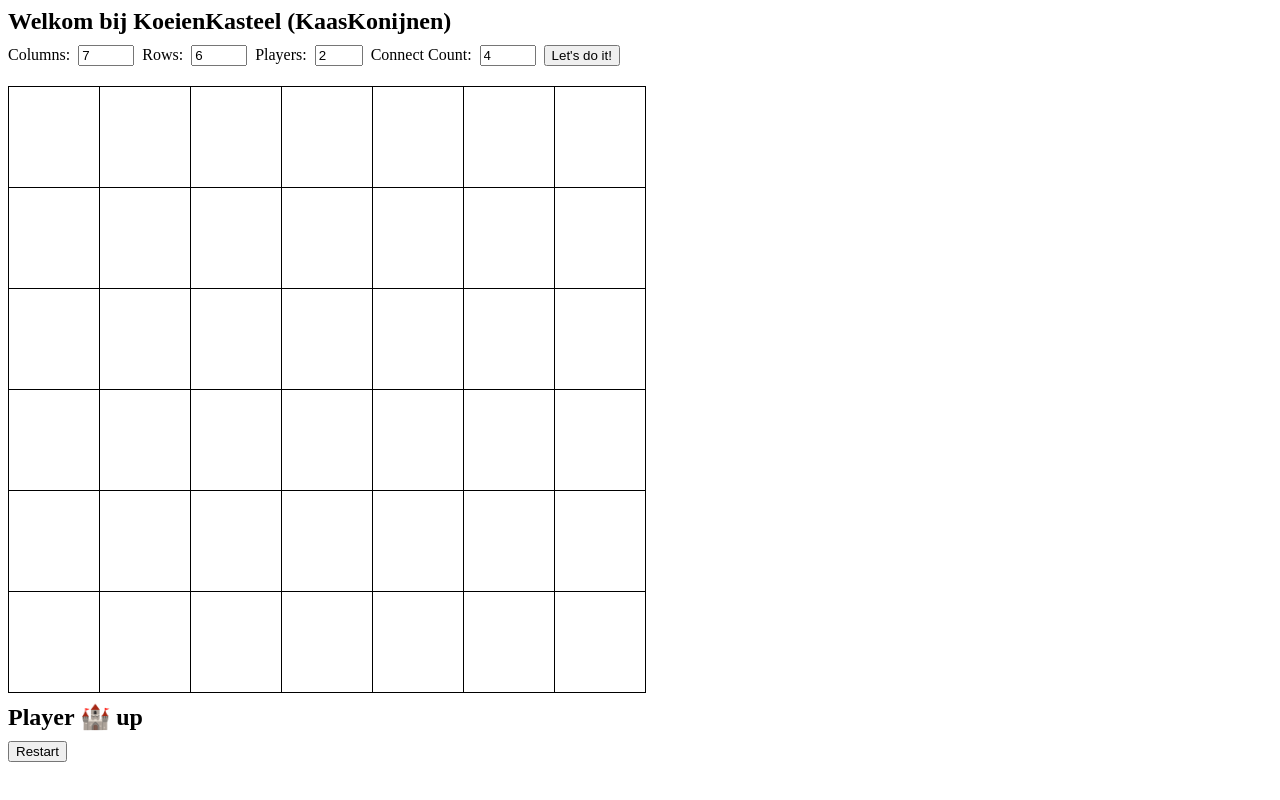
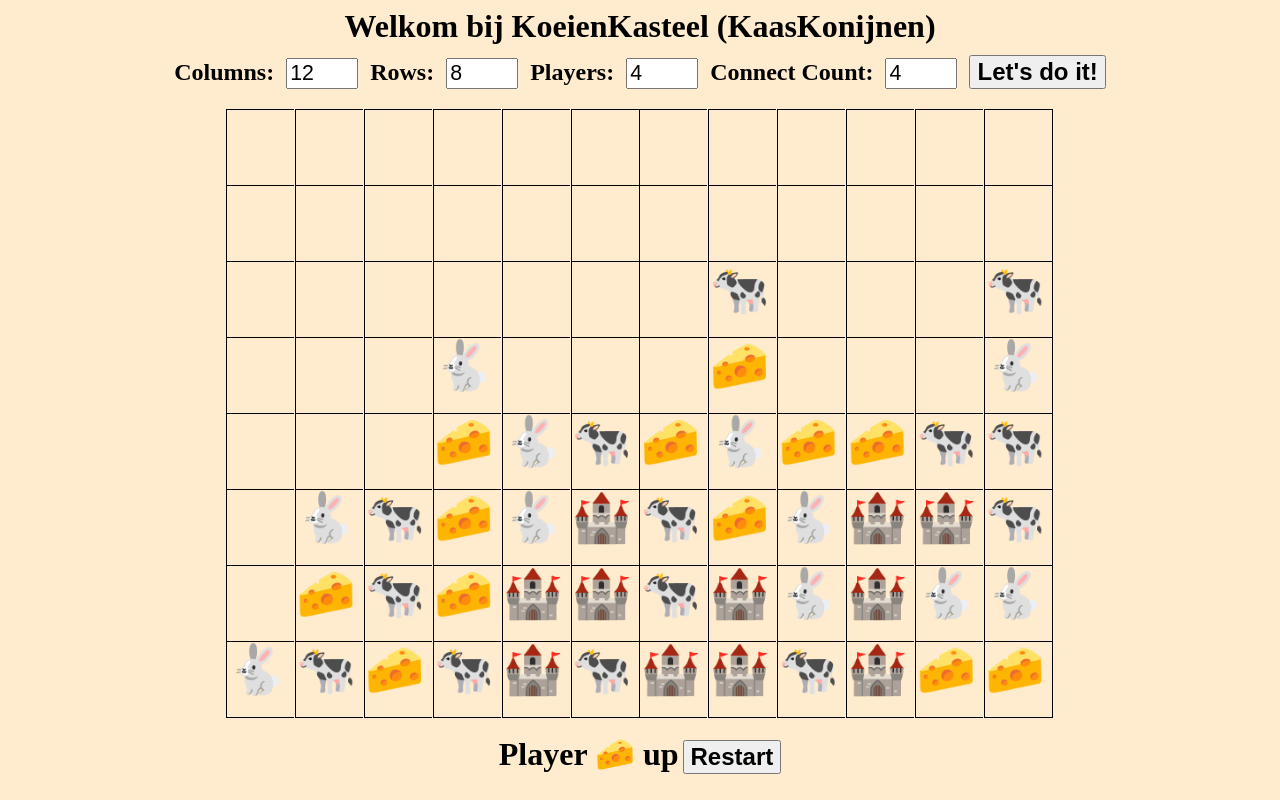
Before and after one commit to KoeienKasteel/KoeienKasteel.github.io, a plain HTML site: page index.html in a window 1280 px wide. Drawn offline with Linux system fonts and the light colour scheme.

Commit message:
Centering, font-size, sample data

```diff
--- a/connect4.css
+++ b/connect4.css
@@ -1,14 +1,24 @@
-#playfield
-{
+body {
+  background-color: blanchedalmond;
+}
+
+#playfieldcontainer {
+  margin-left: auto;
+  margin-right: auto;
+  display: block;
+}
+
+#playfield {
   display: inline-grid;
   border: 0px;
   border-color: black;
   border-style: solid;
   padding: 0px;
   gap: 0px;
+  width: 100%;
 }
 
-.playdata{
+.playdata {
   border-left: 1px;
   border-bottom: 1px;
   border-right: 0px;
@@ -18,42 +28,83 @@
   margin-left: 0px;
   margin-right: 0px;
   user-select: none;
-  padding-top:0px;
+  padding-top: 0px;
 }
 
-.playdataright{
+.playdataright {
   border-right: 1px;
   border-color: black;
   border-style: solid;
 }
 
-.playdatatop{
+.playdatatop {
   border-top: 1px;
   border-color: black;
   border-style: solid;
 }
 
-#inputstatus{
+#inputstatus {
   color: red;
   height: 20px;
   user-select: none;
 }
 
 #gametitle{
-  font-size: 24px;
-  font-weight: bold;
+  font-size: 24pt;
   padding-bottom: 10px;
   user-select: none;
 }
 
-#result{
-  font-size: 24px;
+#topbar{
+  font-size: 18pt;
+  font-weight: bold;
+}
+
+button{
+  font-size: 18pt;
+  font-weight: bold;
+}
+
+#result {
+  font-size: 24pt;
   font-weight: bold;
   padding-bottom: 10px;
   padding-top: 10px;
   user-select: none;
 }
 
-#updateplayfield,#restart{
+#updateplayfield,
+#restart {
   user-select: none;
 }
+
+#entryfields label{
+
+}
+
+.entryfield {
+  display: inline-block;
+  width: 3em;
+  font-size: 16pt;
+}
+
+#topbarcontainer,
+#bottombarcontainer {
+  text-align: center;
+  width: auto;
+}
+
+#topbar,
+#bottombar {
+  margin-left: auto;
+  margin-right: auto;
+  display: inline;
+  display: inline-block;
+  width: auto;
+}
+
+.topfield,
+.bottomfield {
+  white-space: nowrap;
+  display: inline-block;
+}
--- a/connect4.js
+++ b/connect4.js
@@ -18,13 +18,9 @@ let player
 
 function connect4Main() {
   const playField = document.getElementById('playfield')
-  const playFieldData = initData(playField)
-  const doDebug = false
+  const doDebug = true
 
-  if (doDebug) {
-    initTestData(playFieldData)
-  }
-  doUpdatePlayField(playField,true)
+  doUpdatePlayField(playField,true,doDebug)
 }
 
 function moveDataToGrid(playField, playFieldData) {
@@ -54,19 +50,12 @@ function clearStatus() {
 
 function initTestData(playFieldData) {
   // feel free to set up your own test data overhere
-  /*
-      playFieldData[rows-5]=[0, 0, 0, 0, 0, 0]
-      playFieldData[rows-4]=[0, 0, 1, 0, 0, 0]
-      playFieldData[rows-3]=[0, 0, 1, 2, 0, 0]
-      playFieldData[rows-2]=[0, 2, 2, 1, 2, 0]
-      playFieldData[rows-1]=[1, 2, 1, 2, 2, 1]
-  */
-  playFieldData[rows - 6] = [0, 0, 0, 0, 1, 0]
-  playFieldData[rows - 5] = [0, 0, 0, 0, 3, 0]
-  playFieldData[rows - 4] = [3, 4, 1, 3, 4, 3]
-  playFieldData[rows - 3] = [3, 4, 2, 1, 3, 4]
-  playFieldData[rows - 2] = [3, 2, 2, 1, 2, 4]
-  playFieldData[rows - 1] = [1, 2, 1, 2, 2, 1]
+  playFieldData[rows - 6] = [0, 0, 0, 0, 0, 0, 0, 1, 0, 0, 0, 1]
+  playFieldData[rows - 5] = [0, 0, 0, 4, 0, 0, 0, 3, 0, 0, 0, 4]
+  playFieldData[rows - 4] = [0, 0, 0, 3, 4, 1, 3, 4, 3, 3, 1, 1]
+  playFieldData[rows - 3] = [0, 4, 1, 3, 4, 2, 1, 3, 4, 2, 2, 1]
+  playFieldData[rows - 2] = [0, 3, 1, 3, 2, 2, 1, 2, 4, 2, 4, 4]
+  playFieldData[rows - 1] = [4, 1, 3, 1, 2, 1, 2, 2, 1, 2, 3, 3]
 }
 
 function addEventListeners(playField, playFieldData) {
@@ -360,10 +349,10 @@ function checkValues(numRows, numColumns,numPlayers, numConnectCount) {
 function updatePlayField(e)
 {
   const playField=document.getElementById('playfield')
-	doUpdatePlayField(playField,false)
+	doUpdatePlayField(playField,false,false)
 }
 
-function doUpdatePlayField(playField,silent) {
+function doUpdatePlayField(playField,silent,doDebug) {
   const strColumns = document.getElementById('columns').value
   const strRows = document.getElementById('rows').value
   const strPlayers = document.getElementById('players').value
@@ -383,6 +372,9 @@ function doUpdatePlayField(playField,silent) {
         players = numPlayers
         connectCount = numConnectCount
         const playFieldData = initData(playField)
+        if(doDebug){
+          initTestData(playFieldData)
+        }
         moveDataToGrid(playField, playFieldData)
         // resizeGrid()
         doResizeWindow(playField)
@@ -393,13 +385,15 @@ function doUpdatePlayField(playField,silent) {
 
 function onResizeWindow(e, playField)
 {
+  e
   doResizeWindow(playField)
 }
 
 function doResizeWindow(playField)
 {
   let cellSize
-  const cellWidth=Math.round(window.innerWidth / cols)
+  const border=1
+  const cellWidth=Math.round((window.innerWidth - 30) / cols)
   let cellHeight=Math.round((window.innerHeight - 200) / rows) // 200 is about the size of status messages and buttons
   const paddingBottom=Math.round(cellHeight/10) // slightly lift characters for better fit
   cellHeight-=paddingBottom
@@ -407,6 +401,9 @@ function doResizeWindow(playField)
     cellSize=cellHeight
   else
     cellSize=cellWidth
+  const playFieldContainer=document.getElementById('playfieldcontainer')
+  playFieldContainer.style.height=(cellSize+paddingBottom+2*border)*rows+'px'
+  playFieldContainer.style.width=(cellSize+2*border)*cols+'px'
   const fontSize=Math.round(cellSize/1.4) // 1.4 look like a nice fit
   const playData = playField.getElementsByClassName('playdata')
   for (const element of playData) {
--- a/index.html
+++ b/index.html
@@ -1,30 +1,47 @@
 <!DOCTYPE html>
 <html>
+
 <head>
   <meta charset="UTF-8">
-    <link rel="stylesheet" href="connect4.css"></link>
+  <link rel="stylesheet" href="connect4.css">
+  </link>
   <script src="connect4.js"></script>
   <title>KoeienKasteelKaasKonijnen</title>
 </head>
+
 <body>
-      <div id="gametitle">Welkom bij KoeienKasteel (KaasKonijnen)</div> <!-- or whatever other name you come up with -->
-      <div name="entryfields">
-      <label for="columns">Columns:&nbsp</label>
-      <input type="number" id="columns" name="columns" min="3" max="99" value="7"/>&nbsp <!-- for less try out my tic-tac-toe, max only here to limit size -->
-      <label for="rows">Rows:&nbsp</label>
-      <input type="number" id="rows" name="rows" min="3" max="99" value="6"/>&nbsp
-      <label for="players">Players:&nbsp</label>
-      <input type="number" id="players" name="players" min="2" max="4" value="2"/>&nbsp <!-- sorry, no player vs computer yet -->
-      <label for="connectcount">Connect Count:&nbsp</label>
-      <input type="number" id="connectcount" name="connectcount" min="3" max="99" value="4"/>&nbsp <!-- number of connected tokens to win -->
-      <button id="updateplayfield">Let's do it!</button>
+  <div id="topbarcontainer">
+    <div id="topbar">
+      <div id="gametitle" class="topfield">Welkom bij KoeienKasteel (KaasKonijnen)</div>
+      <div id="entryfields">
+        <label for="columns" class="topfield">Columns:&nbsp</label>
+        <input type="number" id="columns" name="columns" class="entryfield topfield" min="3" max="99" value="12" />&nbsp
+        <label for="rows" class="topfield">Rows:&nbsp</label>
+        <input type="number" id="rows" name="rows" class="entryfield topfield" min="3" max="99" value="8" />&nbsp
+        <label for="players" class="topfield">Players:&nbsp</label>
+        <input type="number" id="players" name="players" class="entryfield topfield" min="2" max="4" value="4" />&nbsp
+        <!-- sorry, no player vs computer yet -->
+        <label for="connectcount" class="topfield">Connect Count:&nbsp</label>
+        <input type="number" id="connectcount" name="connectcount" class="entryfield topfield" min="3" max="99"
+          value="4" />&nbsp
+        <!-- number of connected tokens to win -->
+        <button id="updateplayfield" class="topfield">Let's do it!</button>
       </div>
       <div id="inputstatus"></div>
+    </div>
+  </div>
+  <div>
+  </div>
+  <div id="playfieldcontainer">
     <div id="playfield"></div>
-      <div id="result"></div>
-      <div id="bottombuttonbar">
-        <button id="restart">Restart</button>
+  </div>
+  <div id="bottombarcontainer">
+    <div id="bottombar">
+      <div id="result" class="bottomfield"></div>
+      <button id="restart" class="bottomfield">Restart</button>
+    </div>
   </div>
 </body>
 <script>connect4Main()</script>
+
 </html>
```
Lines whose indentation alone changed are shown as unchanged.
